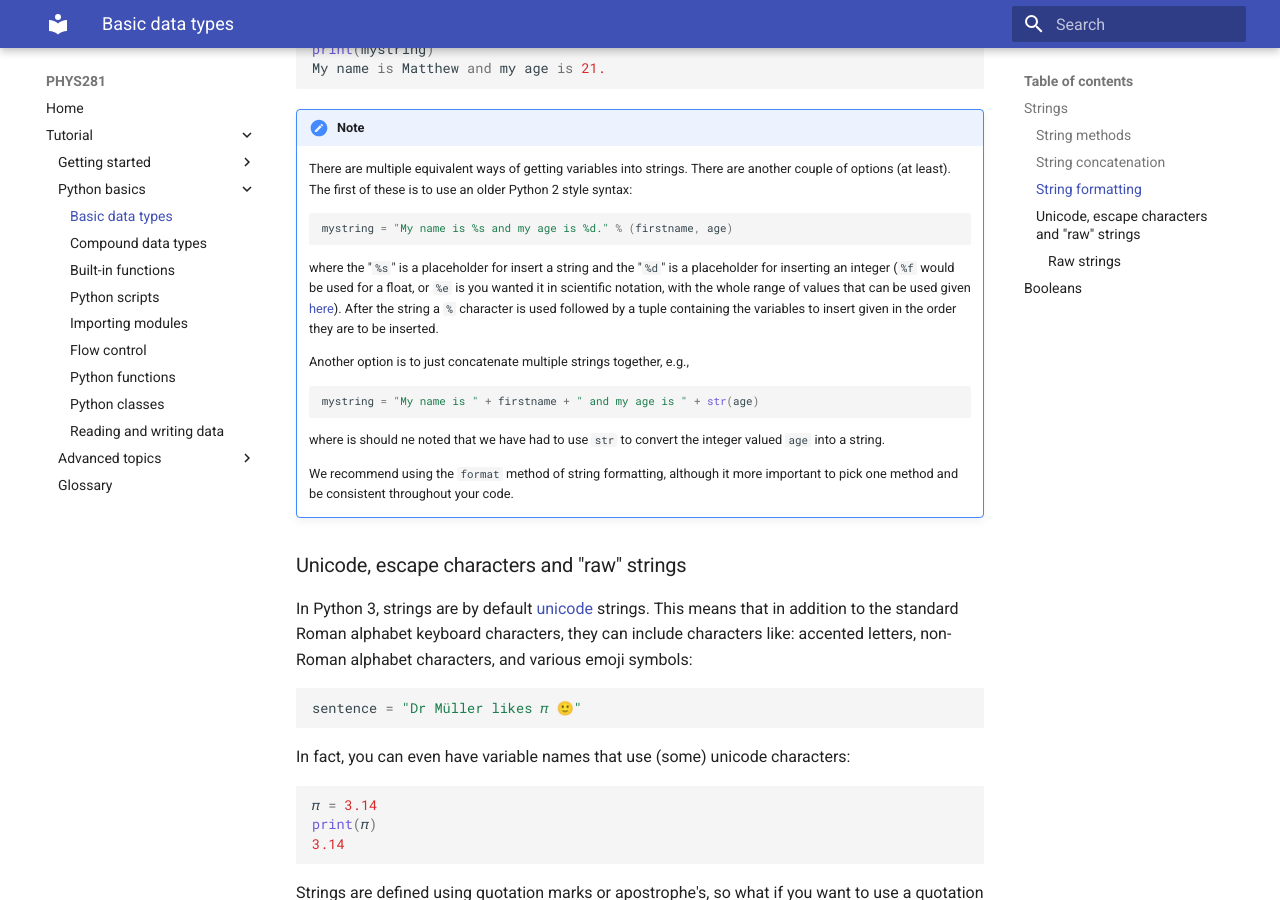
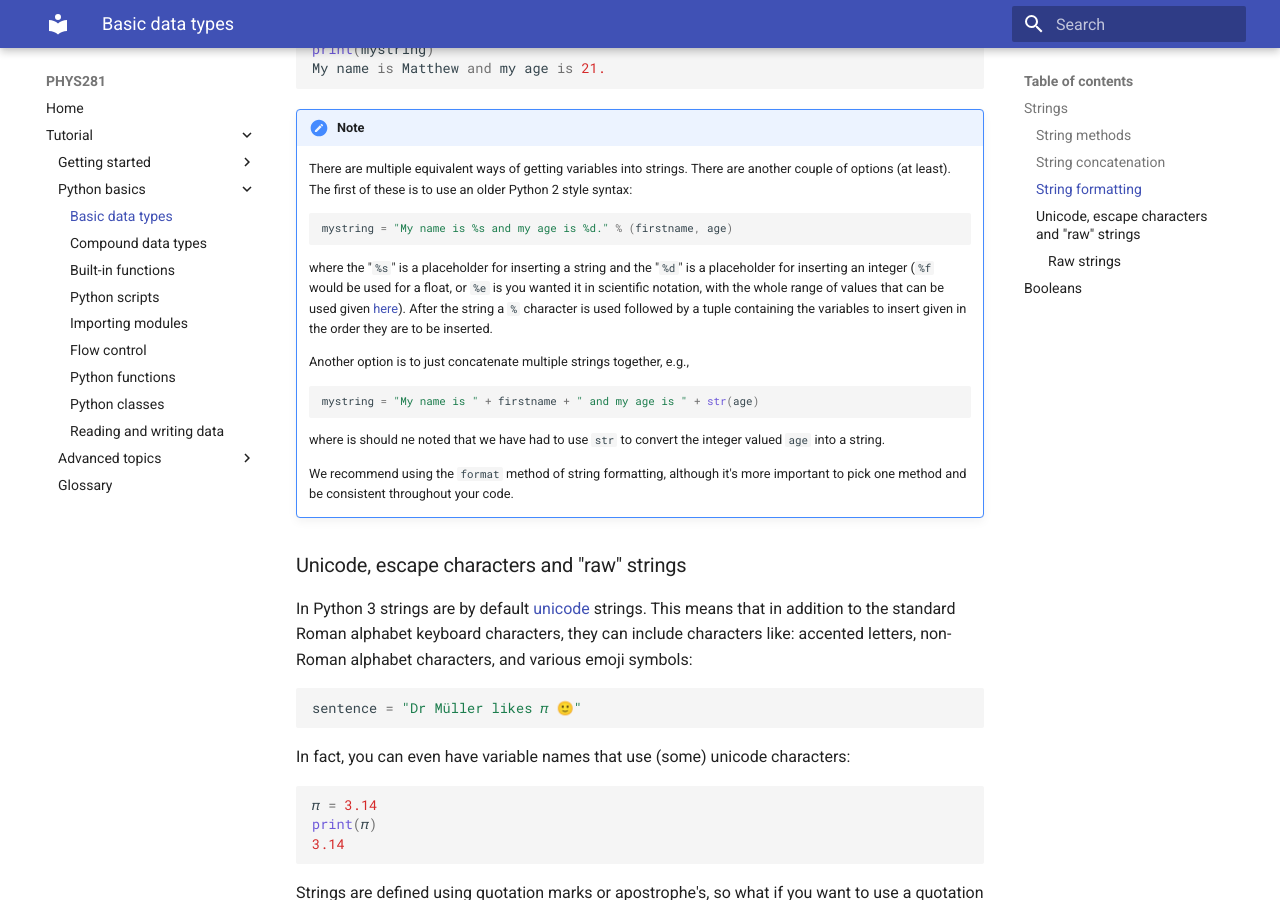
Before and after one commit to ndd21/PHYS281, an MkDocs documentation site: the page built from docs/demo-data-types.md, in a window 1280 px wide and 900 px high, scrolled down 5009 px. Built offline with MkDocs 1.6.1 and Material for MkDocs 9.7.7, drawn with Linux system fonts in a browser that asks for light colours.

Commit message:
Some minor changes

````diff
--- a/docs/demo-data-types.md
+++ b/docs/demo-data-types.md
@@ -258,7 +258,7 @@ My name is Matthew and my age is 21.
     mystring = "My name is %s and my age is %d." % (firstname, age)
     ```
 
-    where the "`%s`" is a placeholder for insert a string and the "`%d`"
+    where the "`%s`" is a placeholder for inserting a string and the "`%d`"
     is a placeholder for inserting an integer (`%f` would be used for a float, or `%e` is you wanted it in
     scientific notation, with the whole range of values that can be used given [here](https://docs.python.org/2/library/stdtypes.html#string-formatting)). After the string a `%` character is used followed by a tuple containing
     the variables to insert given in the order they are to be inserted.
@@ -272,13 +272,12 @@ My name is Matthew and my age is 21.
     where is should ne noted that we have had to use `str` to convert the integer valued `age` into
     a string.
 
-    We recommend using the `format` method of string formatting, although it more important to pick
-    one method and be consistent throughout your code.
-
+    We recommend using the `format` method of string formatting, although it's more important to
+    pick one method and be consistent throughout your code.
 
 ### Unicode, escape characters and "raw" strings
 
-In Python 3, strings are by default [unicode](https://home.unicode.org/) strings. This means that in
+In Python 3 strings are by default [unicode](https://home.unicode.org/) strings. This means that in
 addition to the standard Roman alphabet keyboard characters, they can include characters like:
 accented letters, non-Roman alphabet characters, and various emoji symbols:
 
````
Also changed, not shown: docs/demo-compound-data-types.md (+7 -4 lines).
